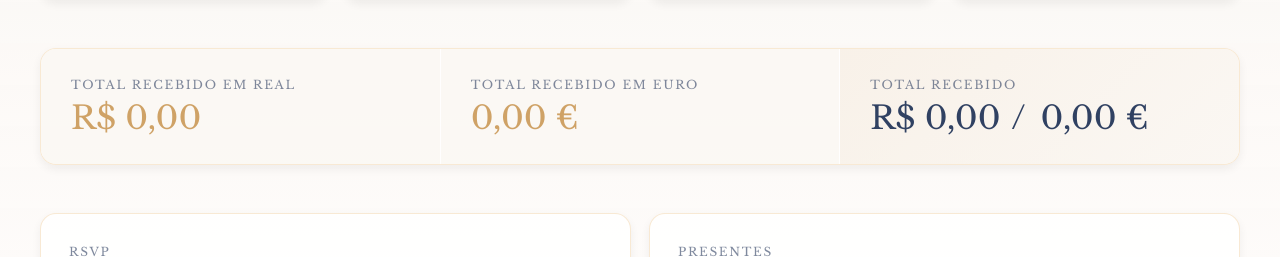
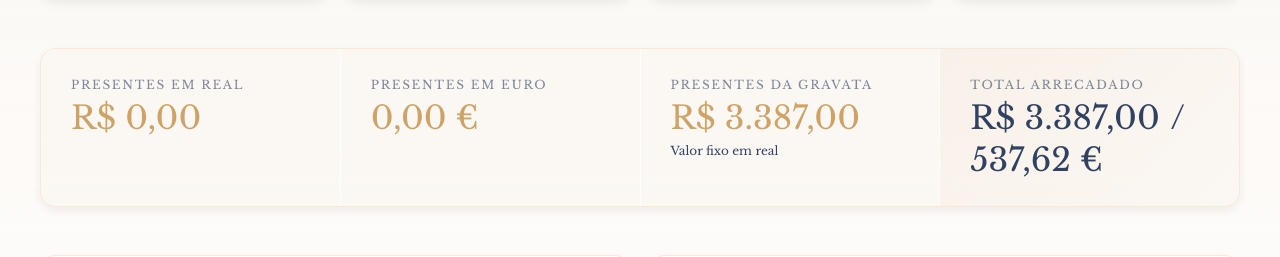
Before and after one commit to RodrigoSubtil/meu-casamento, a React (Vite) app: page /dashboardmr in a window 1280 px wide. Shown: the part 390-647 px from the top of the page. Built offline with nearby package versions, Linux system fonts and the light colour scheme; no server answers; the database is empty.

Commit message:
Adiciona valor da gravata ao dashboard

```diff
--- a/src/pages/dashboard/Dashboard.tsx
+++ b/src/pages/dashboard/Dashboard.tsx
@@ -55,6 +55,7 @@ const currencyEUR = new Intl.NumberFormat("pt-PT", {
 });
 
 const FALLBACK_BRL_TO_EUR_RATE = 1 / 6.3;
+const TIE_GIFT_TOTAL_BRL = 3387;
 
 function isAttending(value?: string) {
    return value?.toLowerCase().includes("sim") ?? false;
@@ -181,8 +182,11 @@ export default function Dashboard() {
                : sum,
          0
       );
-      const totalConvertedBRL = totalBRL + (totalEUR / brlToEurRate);
-      const totalConvertedEUR = totalEUR + (totalBRL * brlToEurRate);
+      const totalConvertedBRL = totalBRL
+         + TIE_GIFT_TOTAL_BRL
+         + (totalEUR / brlToEurRate);
+      const totalConvertedEUR = totalEUR
+         + ((totalBRL + TIE_GIFT_TOTAL_BRL) * brlToEurRate);
 
       return {
          totalGuests: rsvps.length,
@@ -196,6 +200,7 @@ export default function Dashboard() {
          availableGifts: gifts.filter((item) => !purchasedGiftIds.has(Number(item.id))).length,
          totalBRL,
          totalEUR,
+         tieGiftBRL: TIE_GIFT_TOTAL_BRL,
          totalConvertedBRL,
          totalConvertedEUR
       };
@@ -271,17 +276,23 @@ export default function Dashboard() {
 
                         <section className="dashboard-money">
                            <div>
-                              <span>Total recebido em real</span>
+                              <span>Presentes em real</span>
                               <strong>{currencyBRL.format(stats.totalBRL)}</strong>
                            </div>
 
                            <div>
-                              <span>Total recebido em euro</span>
+                              <span>Presentes em euro</span>
                               <strong>{currencyEUR.format(stats.totalEUR)}</strong>
                            </div>
 
+                           <div>
+                              <span>Presentes da gravata</span>
+                              <strong>{currencyBRL.format(stats.tieGiftBRL)}</strong>
+                              <small>Valor fixo em real</small>
+                           </div>
+
                            <div className="dashboard-money-total">
-                              <span>Total recebido</span>
+                              <span>Total arrecadado</span>
                               <strong>
                                  {currencyBRL.format(stats.totalConvertedBRL)}
                                  <span aria-hidden="true">/</span>
--- a/src/pages/dashboard/dashboard.css
+++ b/src/pages/dashboard/dashboard.css
@@ -88,7 +88,7 @@
 
 .dashboard-money {
    display: grid;
-   grid-template-columns: repeat(3, 1fr);
+   grid-template-columns: repeat(4, 1fr);
    gap: 1px;
    overflow: hidden;
 }
@@ -105,6 +105,11 @@
    color: var(--color-gold);
    font-size: 2rem;
    font-weight: 400;
+}
+
+.dashboard-money > div > small {
+   color: var(--text-muted);
+   font-size: var(--text-xs);
 }
 
 .dashboard-money-total {
@@ -307,6 +312,9 @@
       grid-template-columns: repeat(2, 1fr);
    }
 
+   .dashboard-money {
+      grid-template-columns: repeat(2, 1fr);
+   }
 }
 
 @media (max-width: 700px) {
```
